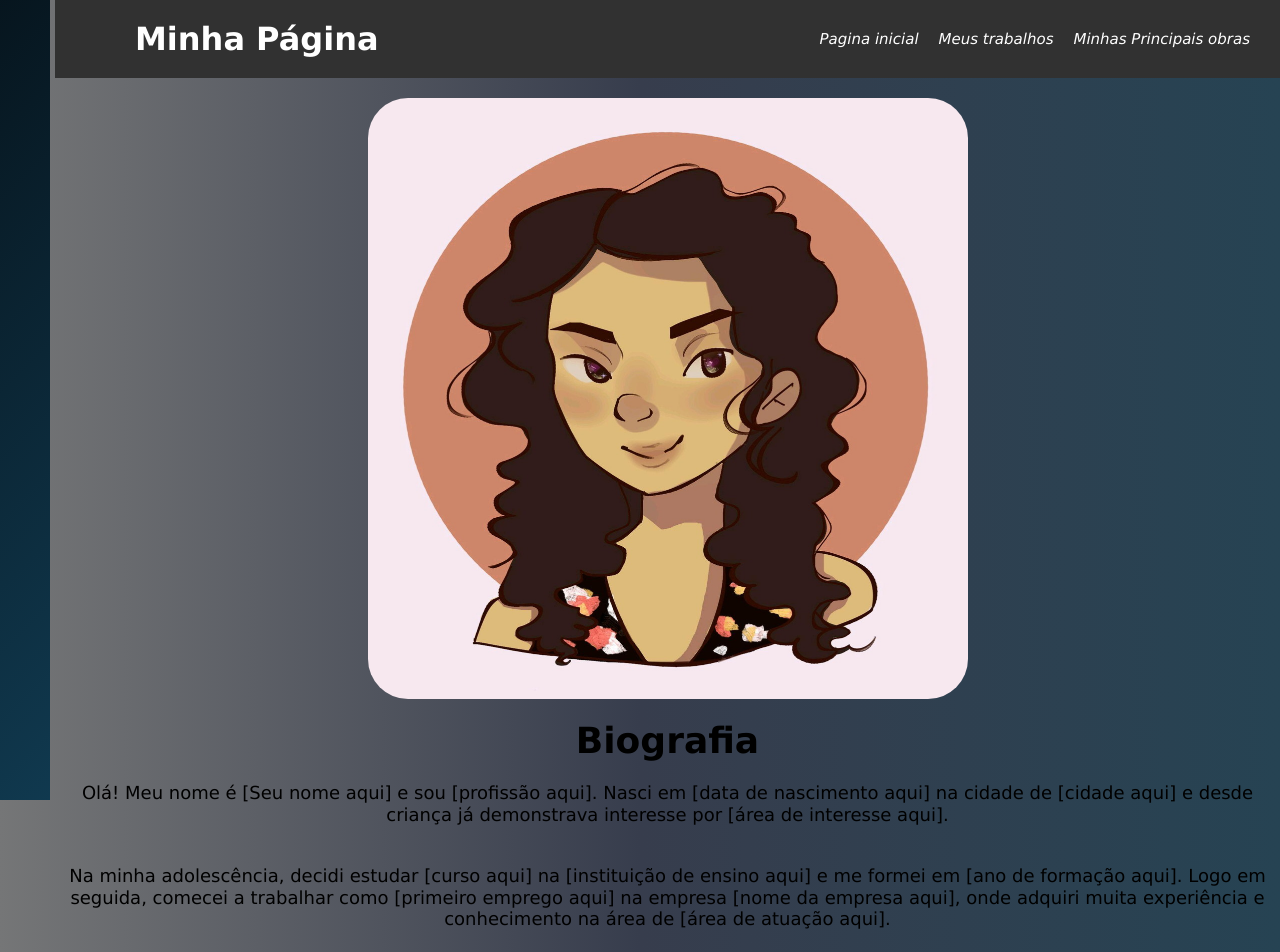
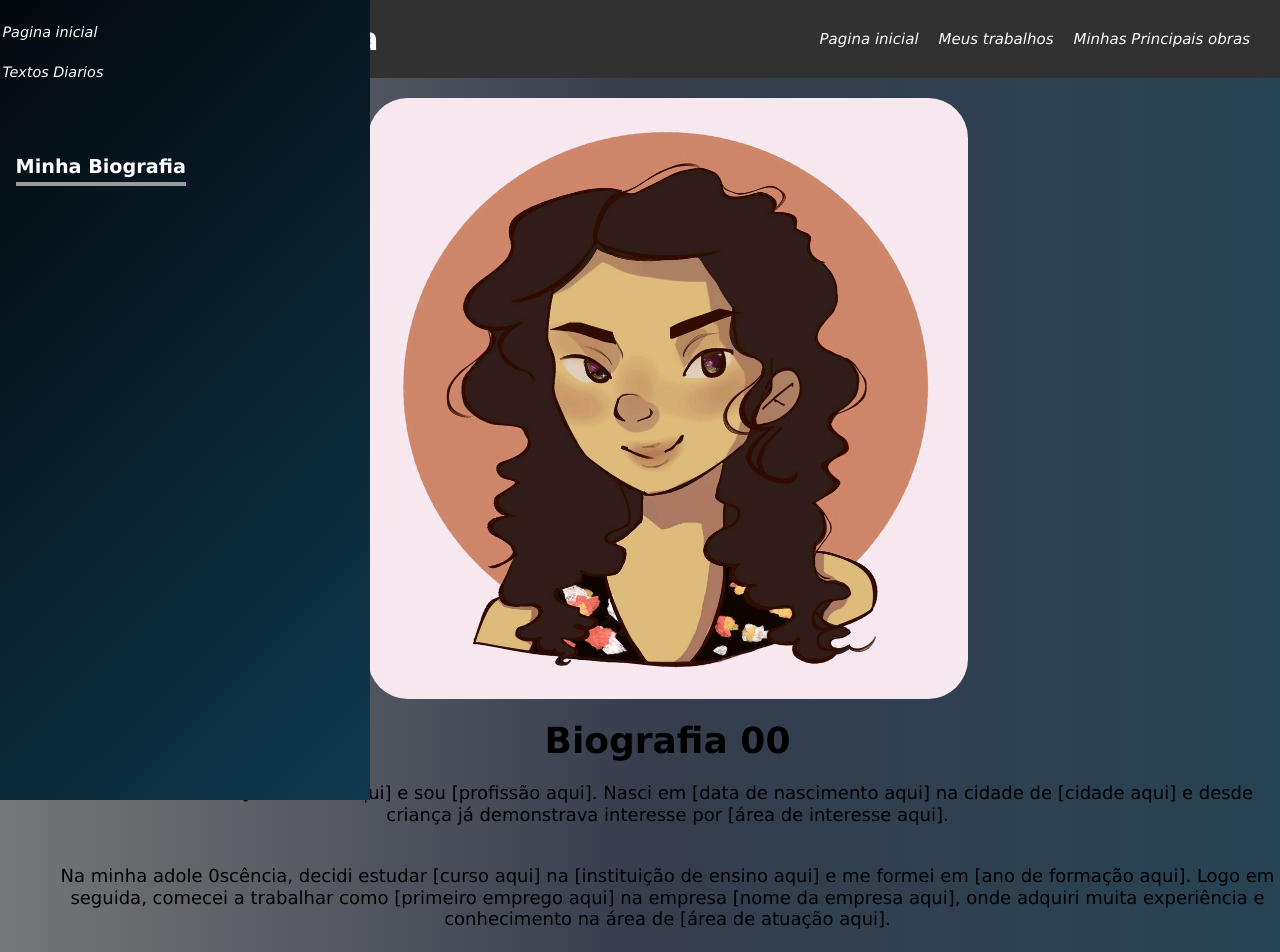
Before and after one commit to augugusto145/site-modelo-Escritor, a plain HTML site: page abas/biografia.html in a window 1280 px wide. Shown: the top 952 px of the page. Drawn offline with Linux system fonts and the light colour scheme; files whose address does not match are found by name.

Commit message:
Update biografia.html

```diff
--- a/abas/biografia.html
+++ b/abas/biografia.html
@@ -37,9 +37,9 @@
 		<section>
 
       <img src="./img/perfilBiografia.jpg" width="600 " style="border-radius: 40px;">
-			<h2>Biografia</h2>
+			<h2>Biografia 00 </h2>
 			<p>Olá! Meu nome é [Seu nome aqui] e sou [profissão aqui]. Nasci em [data de nascimento aqui] na cidade de [cidade aqui] e desde criança já demonstrava interesse por [área de interesse aqui].</p>
-			<p>Na minha adolescência, decidi estudar [curso aqui] na [instituição de ensino aqui] e me formei em [ano de formação aqui]. Logo em seguida, comecei a trabalhar como [primeiro emprego aqui] na empresa [nome da empresa aqui], onde adquiri muita experiência e conhecimento na área de [área de atuação aqui].</p>
+			<p>Na minha adole   0scência, decidi estudar [curso aqui] na [instituição de ensino aqui] e me formei em [ano de formação aqui]. Logo em seguida, comecei a trabalhar como [primeiro emprego aqui] na empresa [nome da empresa aqui], onde adquiri muita experiência e conhecimento na área de [área de atuação aqui].</p>
 			<p>Atualmente, trabalho como [profissão atual aqui] na empresa [nome da empresa atual aqui] e tenho me dedicado bastante a [projeto ou objetivo atual aqui]. Nos meus momentos de lazer, gosto de [hobby ou interesse aqui] e também de [outra atividade aqui].</p>
 			<p>Espero que tenha gostado de conhecer um pouco mais sobre mim! Se quiser entrar em contato, pode me enviar um e-mail em [e-mail aqui] ou me seguir nas redes sociais: [redes sociais aqui].</p>
 		</section>
```
